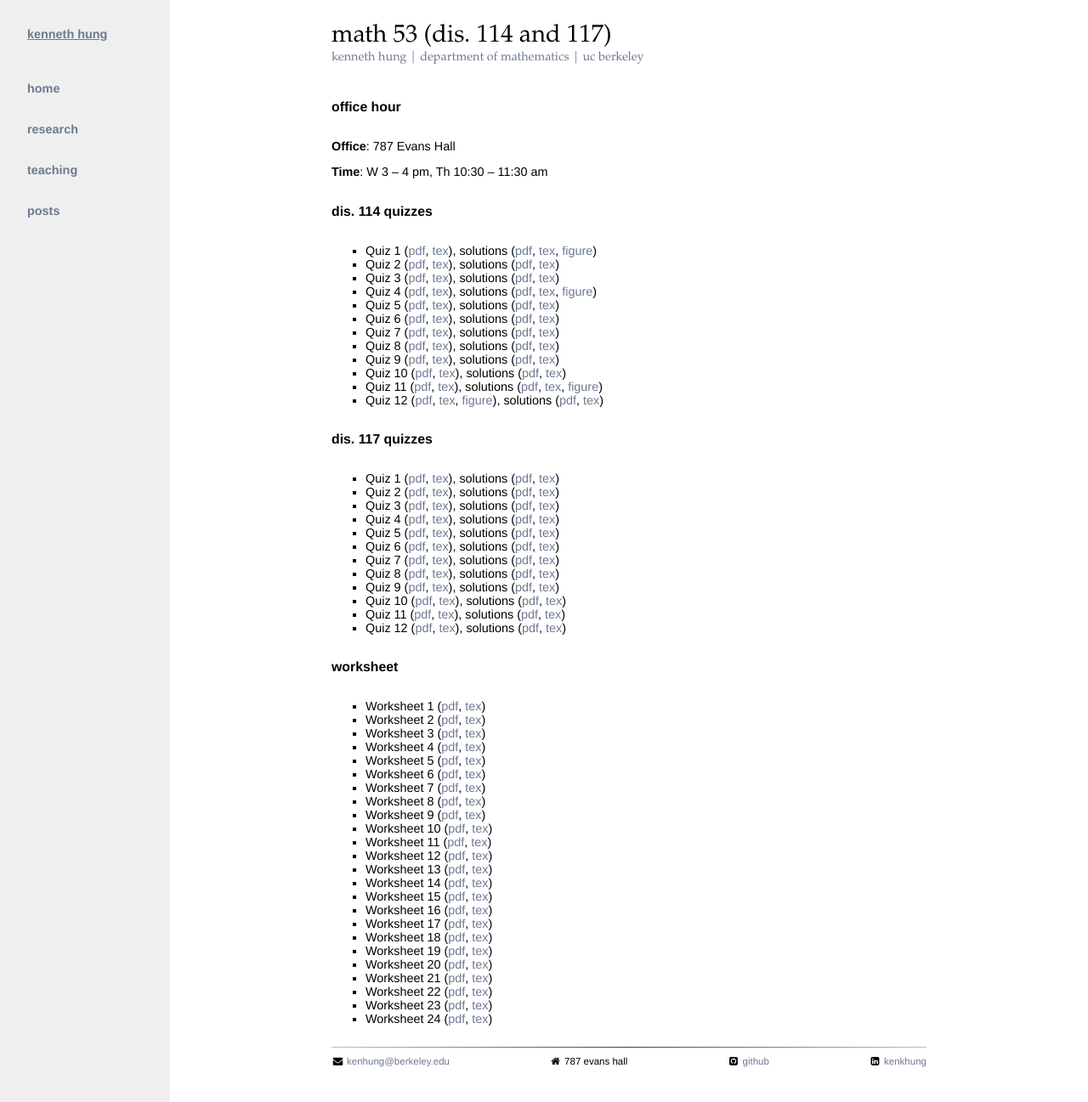
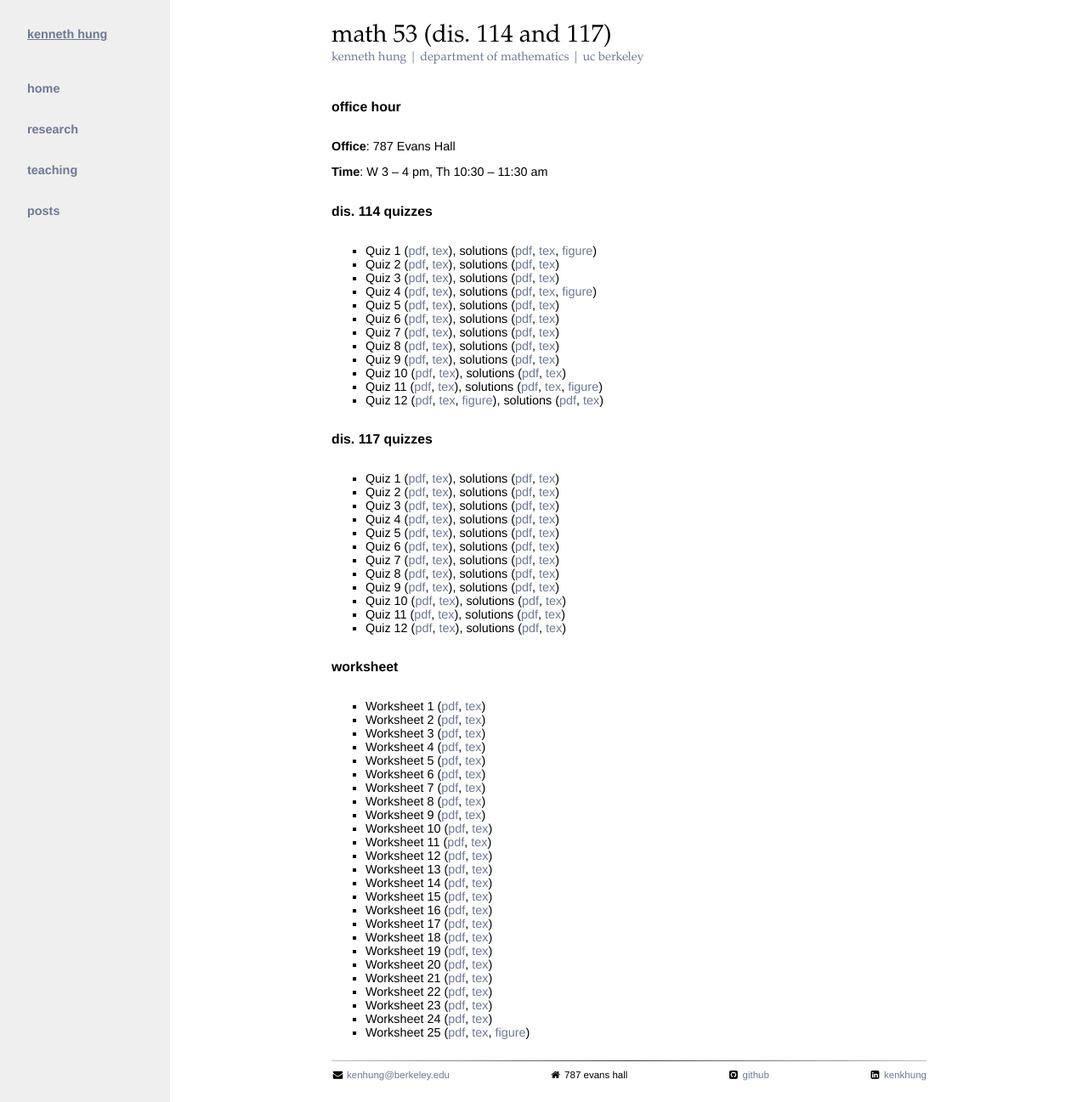
Before and after one commit to yiqunchen/kenhungkk.github.io, a Jekyll site: the page built from courses/math053/index.md, in a window 1280 px wide and 1297 px high. Shown: the whole window at 85% size. Built offline with Jekyll 4.4.1, drawn with Linux system fonts in a browser that asks for light colours; nearby versions of some CDN libraries.

Commit message:
worksheet 25 for math053

```diff
--- a/courses/math053/index.md
+++ b/courses/math053/index.md
@@ -64,3 +64,4 @@ title: Math 53 (Dis. 114 and 117)
 - Worksheet 22 ([pdf](worksheet22.pdf), [tex](worksheet22.tex))
 - Worksheet 23 ([pdf](worksheet23.pdf), [tex](worksheet23.tex))
 - Worksheet 24 ([pdf](worksheet24.pdf), [tex](worksheet24.tex))
+- Worksheet 25 ([pdf](worksheet25.pdf), [tex](worksheet25.tex), [figure](quiz12dis114pic.png))
```
Also changed, not shown: 2 other files.
